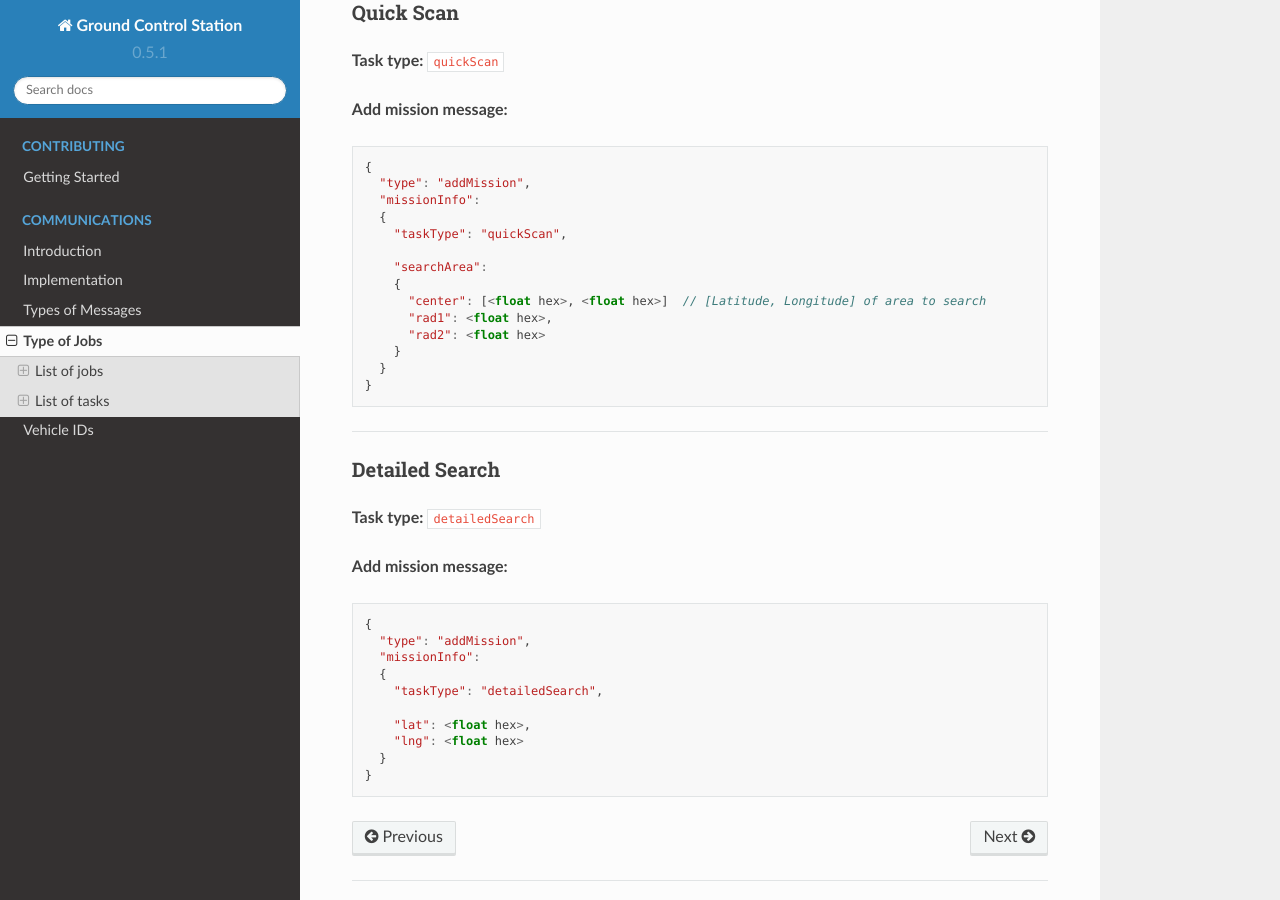
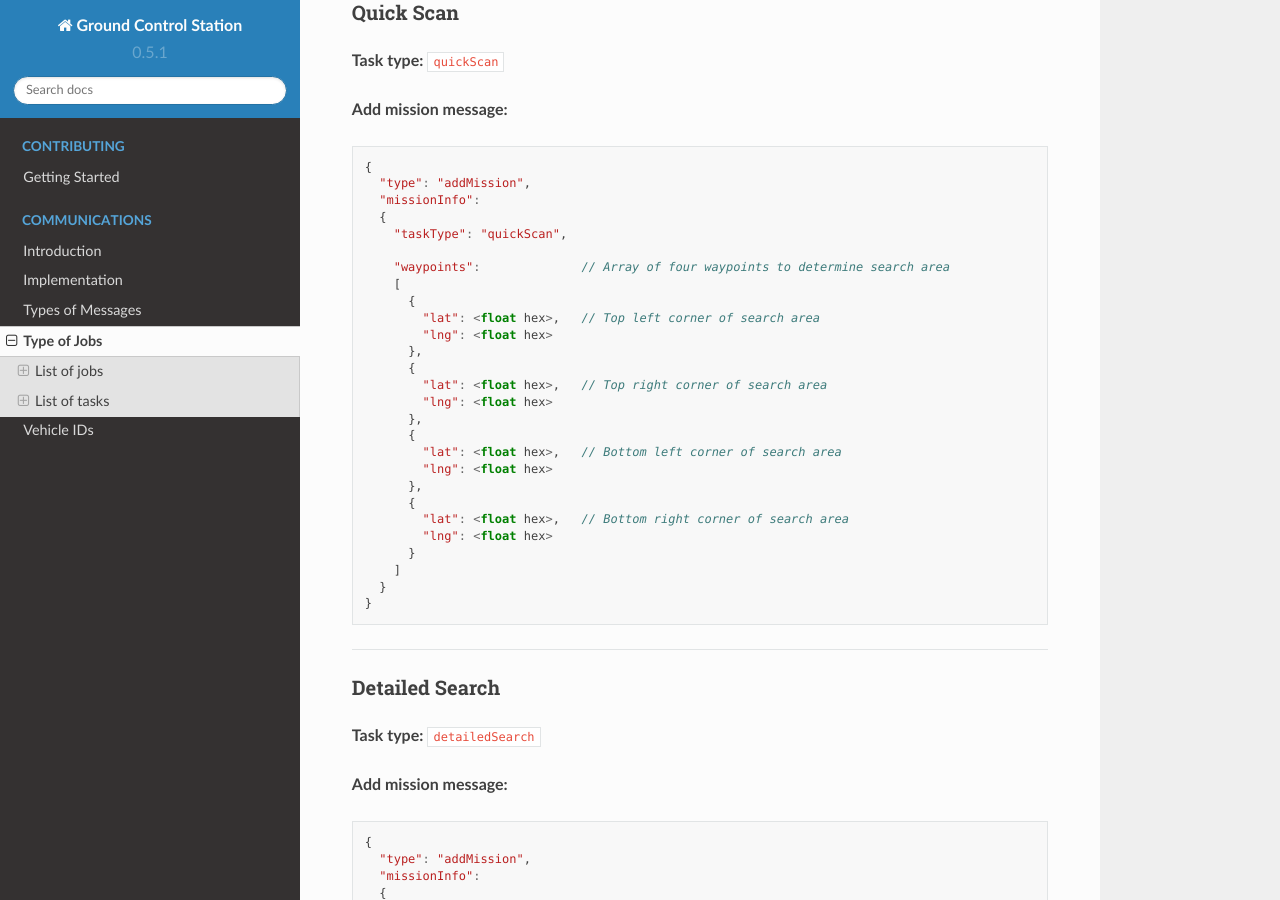
Before and after one commit to NGCP/GCS, a Sphinx documentation site: the page built from docs/communications/jobs.rst, in a window 1280 px wide and 900 px high, scrolled down 6893 px. Built offline with Sphinx 7.4.7 and the Read the Docs theme 2.0.0, drawn with Linux system fonts in a browser that asks for light colours.

Commit message:
Updated VTOL's quickScan task

```diff
--- a/docs/communications/jobs.rst
+++ b/docs/communications/jobs.rst
@@ -373,12 +373,25 @@ Quick Scan
     {
       "taskType": "quickScan",
 
-      "searchArea":
-      {
-        "center": [<float hex>, <float hex>]  // [Latitude, Longitude] of area to search
-        "rad1": <float hex>,
-        "rad2": <float hex>
-      }
+      "waypoints":              // Array of four waypoints to determine search area
+      [
+        {
+          "lat": <float hex>,   // Top left corner of search area
+          "lng": <float hex>
+        },
+        {
+          "lat": <float hex>,   // Top right corner of search area
+          "lng": <float hex>
+        },
+        {
+          "lat": <float hex>,   // Bottom left corner of search area
+          "lng": <float hex>
+        },
+        {
+          "lat": <float hex>,   // Bottom right corner of search area
+          "lng": <float hex>
+        }
+      ]
     }
   }
 
```
Also changed, not shown: other parts of docs/communications/jobs.rst (+1 -1 lines).
